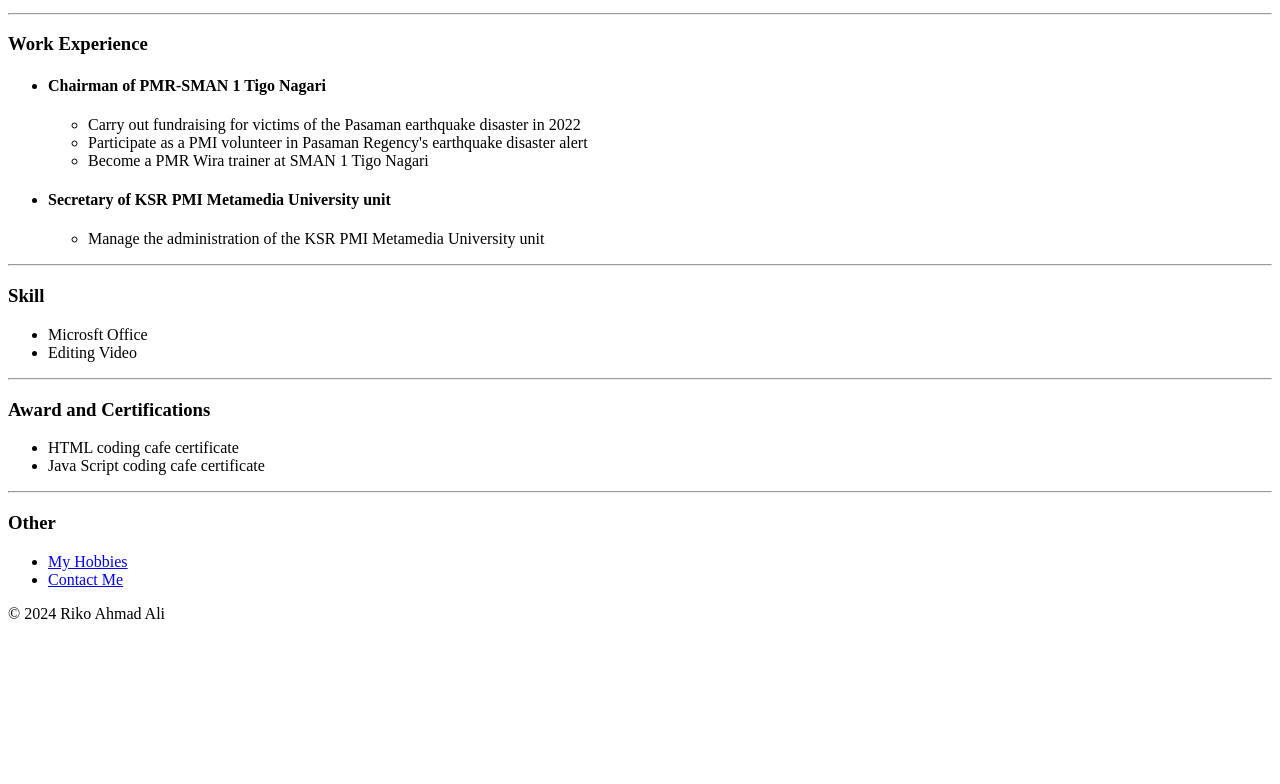
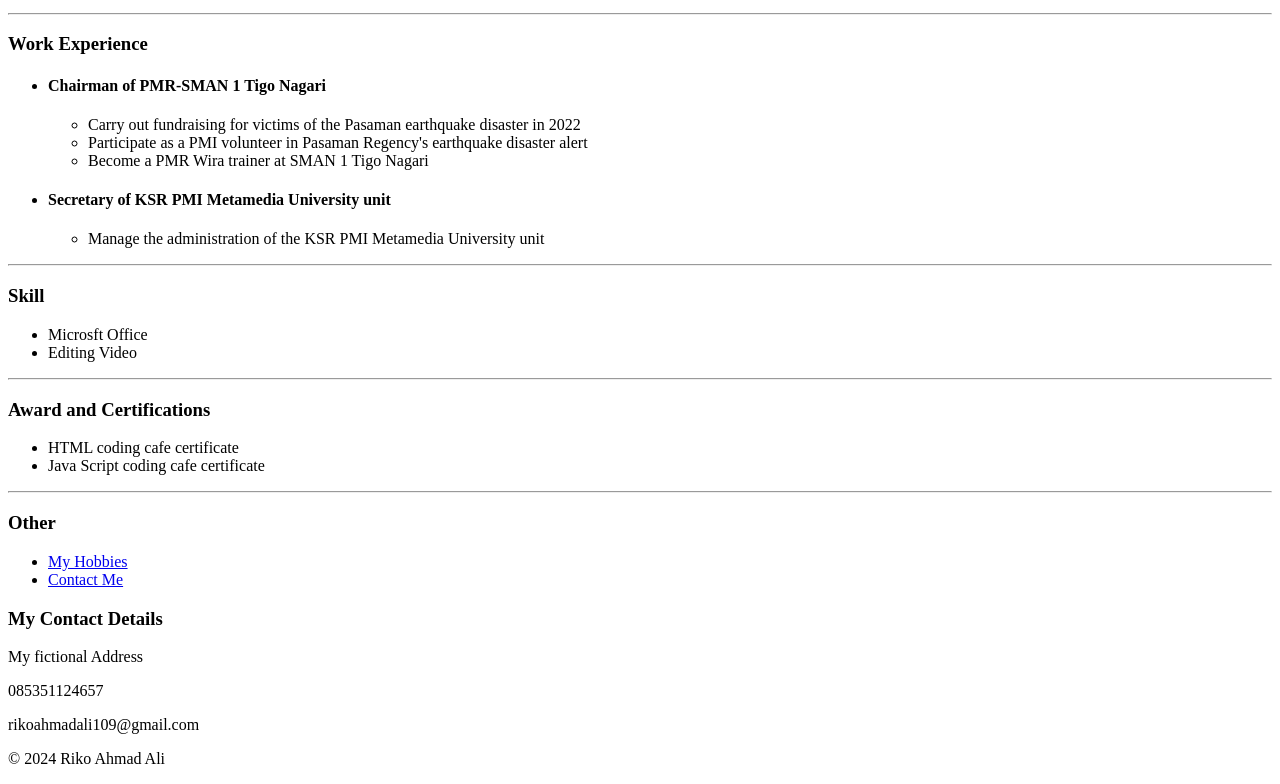
Before and after one commit to RikoAhmadAli/Riko.github.io, a plain HTML site: page index.html in a window 1280 px wide. Shown: the part 383-1167 px from the top of the page. Before the commit the page ends 1022 px from the top, so only its background shows below. Drawn offline with Linux system fonts and the light colour scheme.

Commit message:
Update index.html

```diff
--- a/index.html
+++ b/index.html
@@ -51,6 +51,10 @@
         <li><a href="hobby.html">My Hobbies</a></li>
         <li><a href="contact.html">Contact Me</a></li>
     </ul>
+    <h3>My Contact Details</h3>
+<p>My fictional Address</p>
+<p>085351124657</p>
+<p>rikoahmadali109@gmail.com</p>
     <footer>
         <p>&copy; 2024 Riko Ahmad Ali</p>
     </footer>
```
